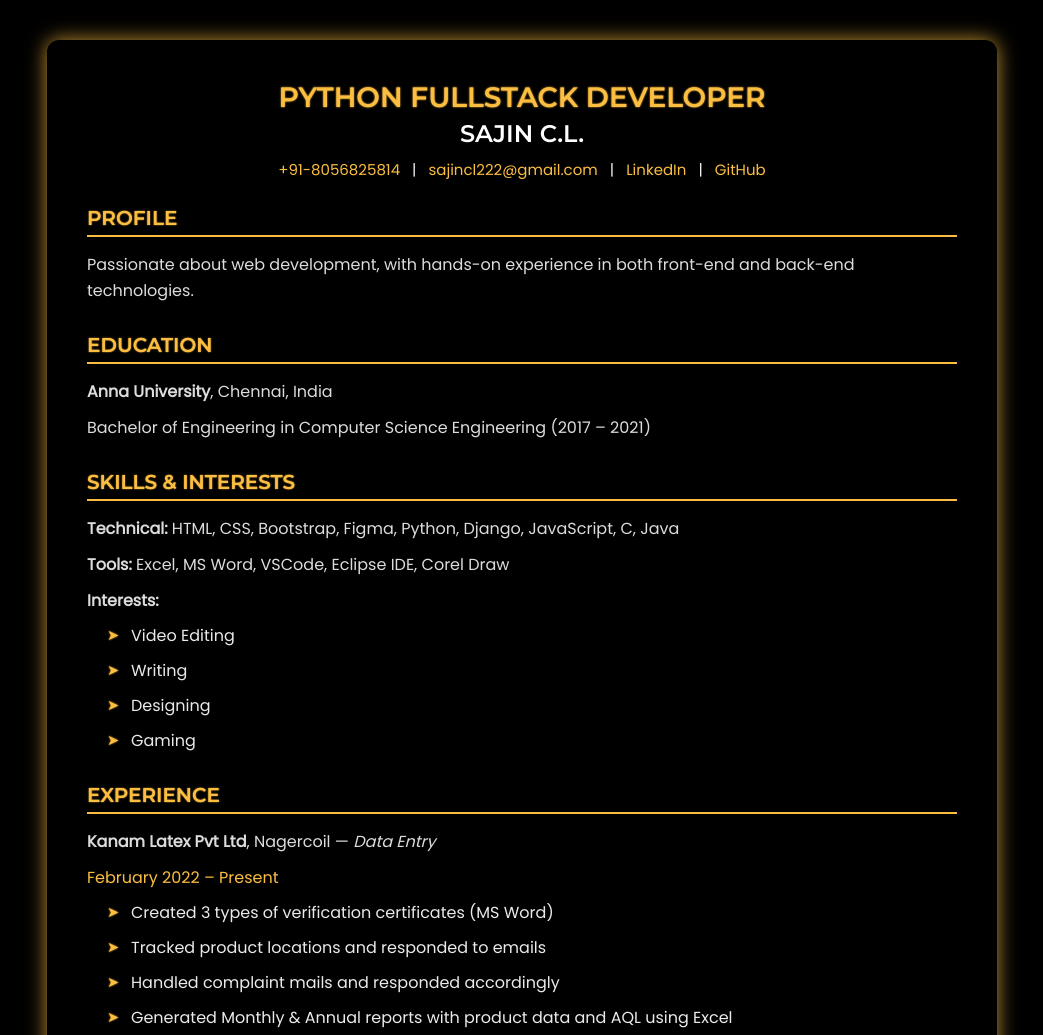
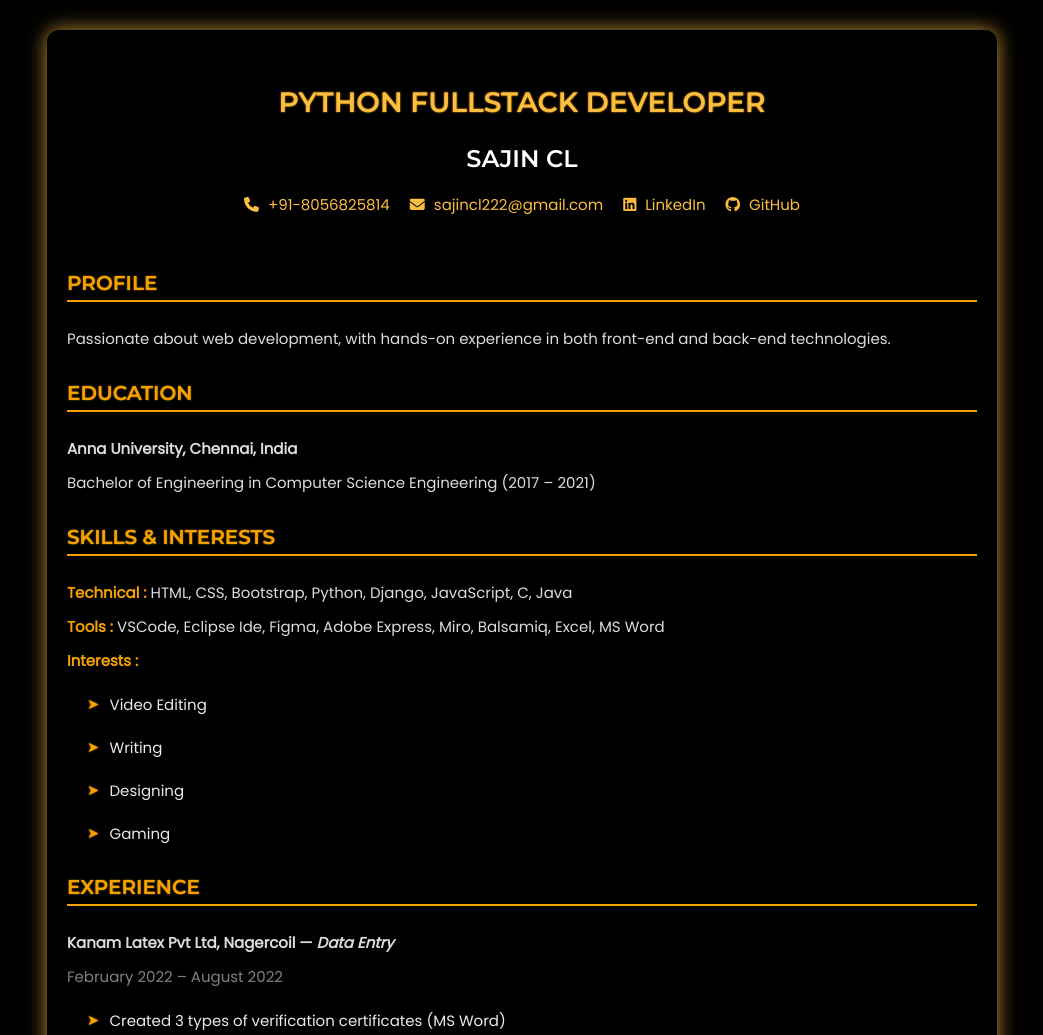
Before and after one commit to sajin-cl/Resume, a plain HTML site: page index.html in a window 1280 px wide. Shown: the top 1035 px of the page, without its empty margins (118-1161 px from the left). Drawn offline with Linux system fonts and the light colour scheme.

Commit message:
add css file seperately

```diff
--- a/index.html
+++ b/index.html
@@ -1,134 +1,30 @@
 <!DOCTYPE html>
 <html lang="en">
+
 <head>
   <meta charset="UTF-8" />
-  <meta name="viewport" content="width=device-width, initial-scale=1.0"/>
-  <title>Resume | Sajin C.L.</title>
+  <meta name="viewport" content="width=device-width, initial-scale=1.0" />
+  <title>Resume | Sajin CL</title>
 
   <!-- Fonts -->
-  <link href="https://fonts.googleapis.com/css2?family=Montserrat:wght@600&family=Poppins&display=swap" rel="stylesheet">
+  <link href="https://fonts.googleapis.com/css2?family=Montserrat:wght@600&family=Poppins&display=swap"
+    rel="stylesheet">
+  <link rel="stylesheet" href="https://cdnjs.cloudflare.com/ajax/libs/font-awesome/6.4.0/css/all.min.css" />
+  <link rel="stylesheet" href="style.css">
 
-  <style>
-    * {
-      margin: 0;
-      padding: 0;
-      box-sizing: border-box;
-    }
+</head>
 
-    body {
-      font-family: 'Poppins', sans-serif;
-      background-color: #000000;
-      color: #f0f0f0;
-      padding: 40px 20px;
-    }
-
-    h1, h2, h3, .heading {
-      font-family: 'Montserrat', sans-serif;
-    }
-
-    .container {
-      max-width: 950px;
-      margin: auto;
-      background-color: #000000;
-      padding: 40px;
-      border-radius: 12px;
-      box-shadow: 0 0 20px rgba(252, 190, 65, 0.774);
-    }
-
-    .title {
-      text-align: center;
-      color: #fcbe41;
-      font-size: 28px;
-      margin-bottom: 5px;
-      text-shadow: 0 0 2px #fcbe41;
-    }
-
-    .name {
-      text-align: center;
-      font-size: 24px;
-      font-weight: 600;
-      margin-bottom: 10px;
-      color: #fff;
-    }
-
-    .contact {
-      text-align: center;
-      font-size: 15px;
-      margin-bottom: 25px;
-    }
-
-    .contact a {
-      color: #fcbe41;
-      text-decoration: none;
-      margin: 0 8px;
-    }
-
-    section {
-      margin-bottom: 30px;
-    }
-
-    .heading {
-      font-size: 20px;
-      color: #fcbe41;
-      border-bottom: 2px solid #fcbe41;
-      padding-bottom: 5px;
-      margin-bottom: 15px;
-      text-shadow: 0 0 1.5px #fcbe41;
-    }
-
-    .info p {
-      margin-bottom: 10px;
-      line-height: 1.6;
-      color: #dcdcdc;
-    }
-
-    .info ul {
-      margin-left: 20px;
-      padding-left: 0;
-    }
-
-    .info ul li {
-      list-style: none;
-      margin-bottom: 10px;
-      padding-left: 1.5em;
-      position: relative;
-      color: #eaeaea;
-    }
-
-    .info ul li::before {
-      content: "➤";
-      color: #fcbe41;
-      position: absolute;
-      left: 0;
-      top: 0.1em;
-      font-size: 0.9rem;
-      text-shadow: 0 0 2px #fabb3d;
-    }
-
-    .project-title {
-      font-weight: 600;
-      font-size: 16px;
-      margin-top: 12px;
-      color: #ffffff;
-    }
-
-    .highlight {
-      color: #fcbe41;
-      font-weight: 500;
-    }
-  </style>
-</head>
 <body>
-
   <div class="container">
     <h1 class="title">PYTHON FULLSTACK DEVELOPER</h1>
-    <h2 class="name">SAJIN C.L.</h2>
+    <h2 class="name">SAJIN CL</h2>
 
     <div class="contact">
-      <a href="">+91-8056825814</a> |
-      <a href="mailto:sajincl222@gmail.com">sajincl222@gmail.com</a> |
-      <a href="https://www.linkedin.com/in/sajincl/" target="_blank">LinkedIn</a> |
-      <a href="https://github.com/sajin-cl" target="_blank">GitHub</a>
+      <a href="tel:+918056825814"><i class="fas fa-phone"></i><span> +91-8056825814</span></a>
+      <a href="mailto:sajincl222@gmail.com"><i class="fas fa-envelope"></i><span> sajincl222@gmail.com</span></a>
+      <a href="https://www.linkedin.com/in/sajincl/" target="_blank"><i class="fab fa-linkedin"></i><span>
+          LinkedIn</span></a>
+      <a href="https://github.com/sajin-cl" target="_blank"><i class="fab fa-github"></i><span> GitHub</span></a>
     </div>
 
     <section>
@@ -141,7 +37,7 @@
     <section>
       <h3 class="heading">EDUCATION</h3>
       <div class="info">
-        <p><strong>Anna University</strong>, Chennai, India</p>
+        <p><strong>Anna University, Chennai, India</strong></p>
         <p>Bachelor of Engineering in Computer Science Engineering (2017 – 2021)</p>
       </div>
     </section>
@@ -149,9 +45,11 @@
     <section>
       <h3 class="heading">SKILLS & INTERESTS</h3>
       <div class="info">
-        <p><strong>Technical:</strong> HTML, CSS, Bootstrap, Figma, Python, Django, JavaScript, C, Java</p>
-        <p><strong>Tools:</strong> Excel, MS Word, VSCode, Eclipse IDE, Corel Draw</p>
-        <p><strong>Interests:</strong></p>
+        <p class="skills"><strong>Technical : </strong> HTML, CSS, Bootstrap, Python, Django, JavaScript, C, Java
+        </p>
+        <p class="skills"><strong>Tools : </strong> VSCode, Eclipse Ide, Figma, Adobe Express, Miro, Balsamiq, Excel, MS
+          Word</p>
+        <p class="interests"><strong>Interests : </strong></p>
         <ul>
           <li>Video Editing</li>
           <li>Writing</li>
@@ -164,13 +62,14 @@
     <section>
       <h3 class="heading">EXPERIENCE</h3>
       <div class="info">
-        <p><strong>Kanam Latex Pvt Ltd</strong>, Nagercoil — <em>Data Entry</em></p>
-        <p><span class="highlight">February 2022 – Present</span></p>
+        <p><strong>Kanam Latex Pvt Ltd, Nagercoil — <em>Data Entry</em></strong></p>
+        <p><span class="highlight">February 2022 – August 2022</span></p>
         <ul>
           <li>Created 3 types of verification certificates (MS Word)</li>
           <li>Tracked product locations and responded to emails</li>
           <li>Handled complaint mails and responded accordingly</li>
-          <li>Generated Monthly & Annual reports with product data and AQL using Excel</li>
+          <li>Generated monthly and annual reports using Excel, including product export data, product count, and AQL
+            analysis.</li>
         </ul>
       </div>
     </section>
@@ -178,7 +77,7 @@
     <section>
       <h3 class="heading">INTERNSHIP</h3>
       <div class="info">
-        <p><strong>Giraffic Info World</strong>, Thuckalay</p>
+        <p><strong>Giraffic Info World, Thuckalay</strong></p>
         <p><span class="highlight">May 2023 – December 2023</span></p>
       </div>
     </section>
@@ -215,7 +114,7 @@
         </ul>
       </div>
     </section>
-
   </div>
 </body>
+
 </html>
--- /dev/null
+++ b/style.css
@@ -0,0 +1,165 @@
+  * {
+    margin: 0;
+    padding: 0;
+    box-sizing: border-box;
+  }
+
+  body {
+    font-family: 'Poppins', sans-serif;
+    background-color: #000000;
+    color: #f0f0f0;
+    padding: 20px;
+    margin-top: 10px;
+    margin-bottom: 10px;
+  }
+
+  h1,
+  h2,
+  h3,
+  .heading {
+    font-family: 'Montserrat', sans-serif;
+  }
+
+  .container {
+    max-width: 950px;
+    margin: auto;
+    background-color: #000000;
+    padding: 30px 20px;
+    border-radius: 12px;
+    box-shadow: 0 0 20px rgba(252, 190, 65, 0.774);
+  }
+
+  .title {
+    text-align: center;
+    color: #fcbe41;
+    font-size: 6vw;
+    margin-top: 25px;
+    margin-bottom: 25px;
+    text-shadow: 0 0 2px #f5a100;
+  }
+
+  .name {
+    text-align: center;
+    font-size: 5vw;
+    font-weight: 600;
+    margin-bottom: 20px;
+    color: #fff;
+  }
+
+  .contact {
+    text-align: center;
+    font-size: 3.8vw;
+    margin-bottom: 55px;
+  }
+
+  .contact a {
+    color: #fcbe41;
+    text-decoration: none;
+    margin: 0 8px;
+    display: inline-block;
+  }
+
+  .contact i {
+    font-size: 1em;
+  }
+
+  .contact span {
+    display: none;
+  }
+
+  section {
+    margin-bottom: 30px;
+  }
+
+  .heading {
+    font-size: 4.2vw;
+    color: #f5a100;
+    border-bottom: 2px solid #f5a100;
+    padding-bottom: 5px;
+    margin-bottom: 25px;
+    margin-top: 25px;
+    text-shadow: 0 0 1.5px #f5a100;
+  }
+
+  .info p {
+    margin-bottom: 10px;
+    line-height: 1.6;
+    color: #dcdcdc;
+    font-size: 3.6vw;
+  }
+
+  .info ul {
+    margin-left: 20px;
+    padding-left: 0;
+  }
+
+  .info ul li {
+    list-style: none;
+    margin-bottom: 20px;
+    margin-top: 20px;
+    padding-left: 1.5em;
+    position: relative;
+    color: #eaeaea;
+    font-size: 3.6vw;
+  }
+
+  .info ul li::before {
+    content: "\27A4";
+    color: #f5a100;
+    position: absolute;
+    left: 0;
+    top: 0.1em;
+    font-size: 0.9rem;
+    text-shadow: 0 0 2px #f5a100;
+  }
+
+  .project-title {
+    font-weight: 600;
+    font-size: 3.8vw;
+    margin-top: 12px;
+    color: #fdc149ec !important;
+  }
+
+  .highlight {
+    color: grey;
+    font-weight: 500;
+  }
+
+  .skills strong,
+  .interests strong {
+    color: #f5a100;
+
+  }
+
+
+  @media (min-width: 768px) {
+    .title {
+      font-size: 28px;
+    }
+
+    .name {
+      font-size: 24px;
+    }
+
+    .contact {
+      font-size: 15px;
+    }
+
+    .contact span {
+      display: inline;
+    }
+
+    .contact i {
+      margin-right: 5px;
+    }
+
+    .heading {
+      font-size: 20px;
+    }
+
+    .info p,
+    .info ul li,
+    .project-title {
+      font-size: 15px;
+    }
+  }
```
